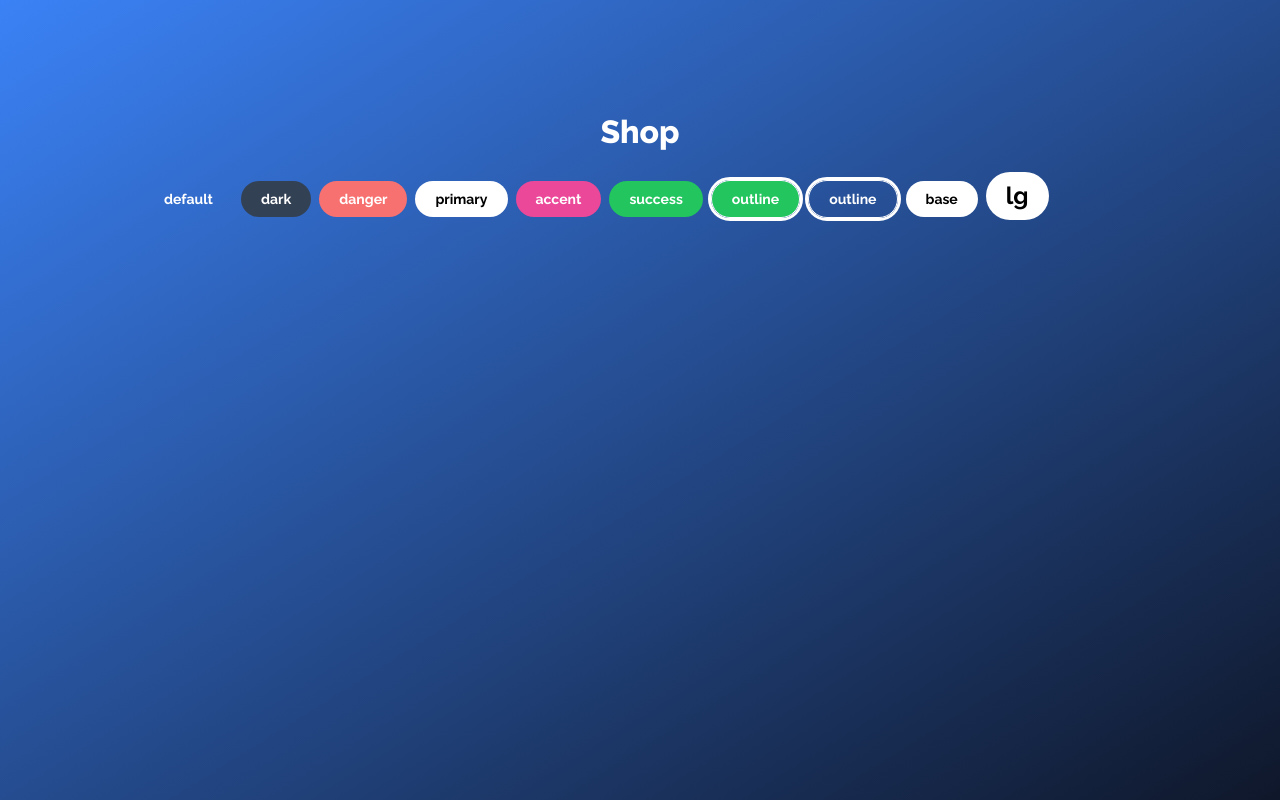
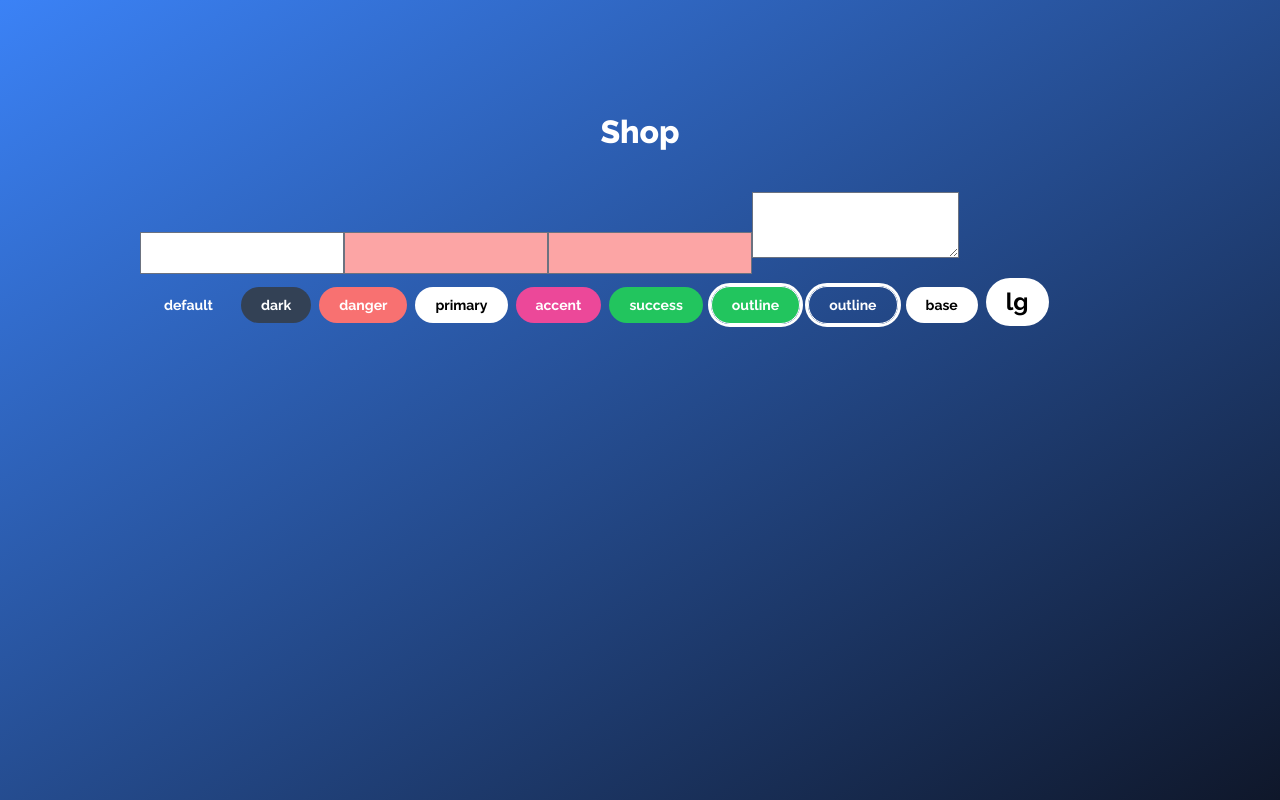
Before and after one commit to EdoardoFerrini/my-shop, a React (Vite) app: page / in a window 1280 px wide. Built offline with nearby package versions, Linux system fonts and the light colour scheme; a web font is replaced by a local one.

Commit message:
Tailwind Forms Plugin

```diff
--- a/package.json
+++ b/package.json
@@ -15,6 +15,7 @@
   },
   "devDependencies": {
     "@eslint/js": "^9.21.0",
+    "@tailwindcss/forms": "^0.5.10",
     "@types/react": "^19.0.10",
     "@types/react-dom": "^19.0.4",
     "@vitejs/plugin-react": "^4.3.4",
--- a/src/App.tsx
+++ b/src/App.tsx
@@ -2,6 +2,13 @@ function App() {
   return (
     <div className="page">
       <h1 className="title">Shop</h1>
+
+      <br />
+      <input type="text" />
+      <input type="text" className="error" />
+      <input type="number" className="error" />
+      <textarea />
+      <br />
 
       <button className="btn">default</button>
       <button className="btn dark">dark</button>
--- a/src/index.css
+++ b/src/index.css
@@ -19,6 +19,22 @@ body {
 
 .page-sm {
   @apply max-w-sm mx-auto;
+}
+
+textarea,
+input[type="text"],
+input[type="password"],
+input[type="number"],
+input[type="email"] {
+  @apply text-black;
+}
+
+textarea.error,
+input[type="password"].error,
+input[type="text"].error,
+input[type="number"].error,
+input[type="email"].error {
+  @apply bg-red-300;
 }
 
 .btn {
--- a/tailwind.config.js
+++ b/tailwind.config.js
@@ -4,5 +4,5 @@ export default {
   theme: {
     extend: {},
   },
-  plugins: [],
+  plugins: [require("@tailwindcss/forms")],
 };
```
Also changed, not shown: 1 other file (tests, documents, lock files or other folders).
